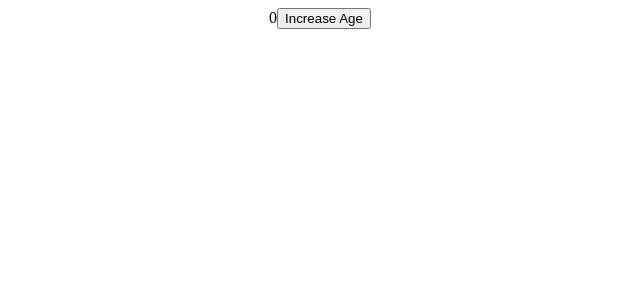
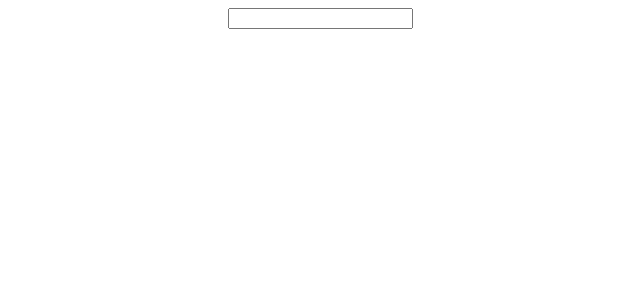
Before and after one commit to khalaeva/learn-react, a React (Create React App) app: page / in a window 1280 px wide. Shown: the top 300 px of the page, without its empty margins (320-960 px from the left). Built offline with nearby package versions, Linux system fonts and the light colour scheme.

Commit message:
useCass with States

```diff
--- a/src/App.js
+++ b/src/App.js
@@ -2,17 +2,16 @@ import './App.css';
 import { useState } from 'react';
 
 function App() {
-  const [age, setAge] = useState(0)
+  const [inputValue, setInputvalue] = useState('')
 
-  const increaseAge = () => {
-    setAge(age + 1)
+  const handleInputchange = (event) => {
+    setInputvalue(event.target.value)
   }
+
   return (
     <div className='App'>
-      {age}
-      <button onClick={increaseAge}>
-        Increase Age
-      </button>
+      <input type="text" onChange={handleInputchange}/>
+      {inputValue}
     </div>
   )
 }
```
